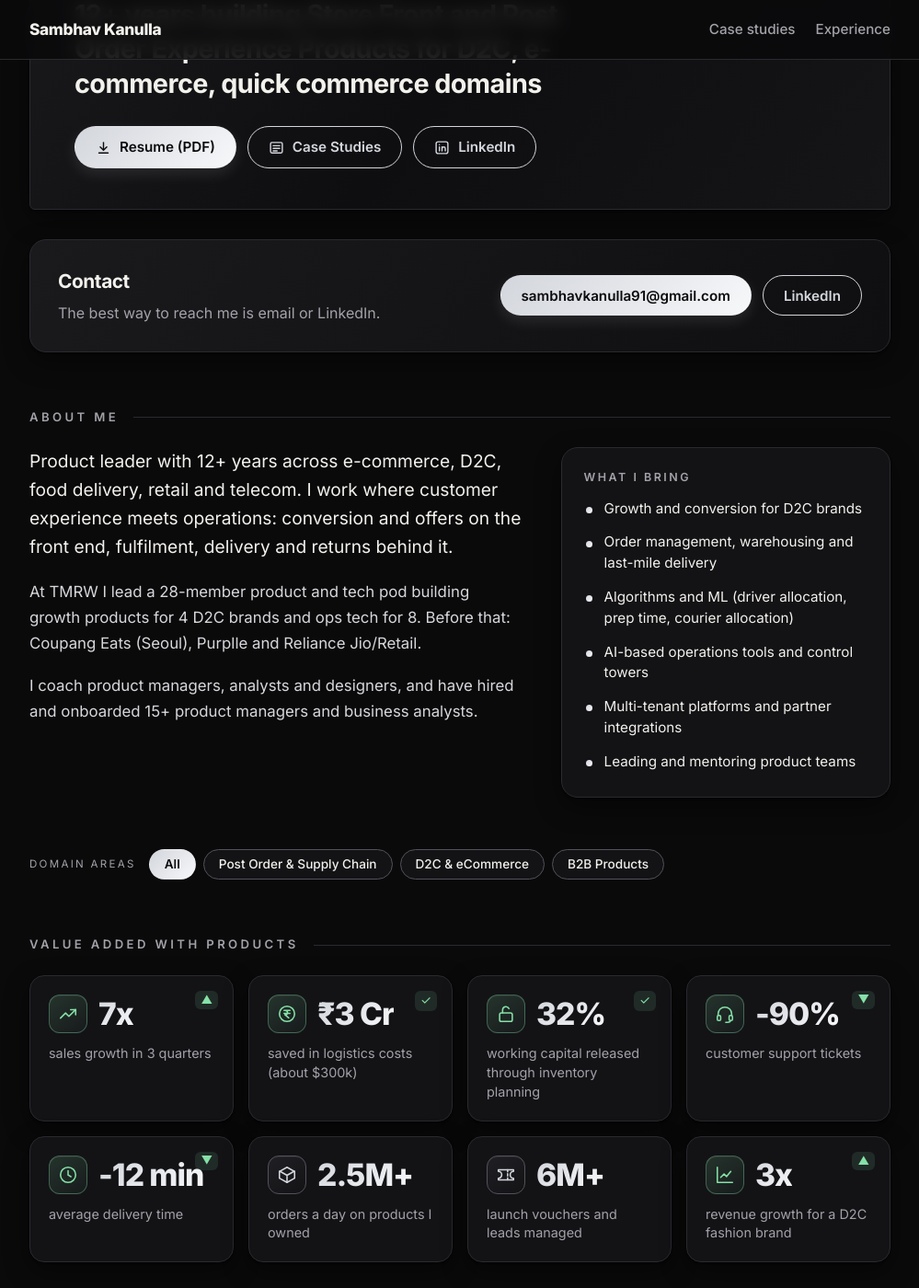
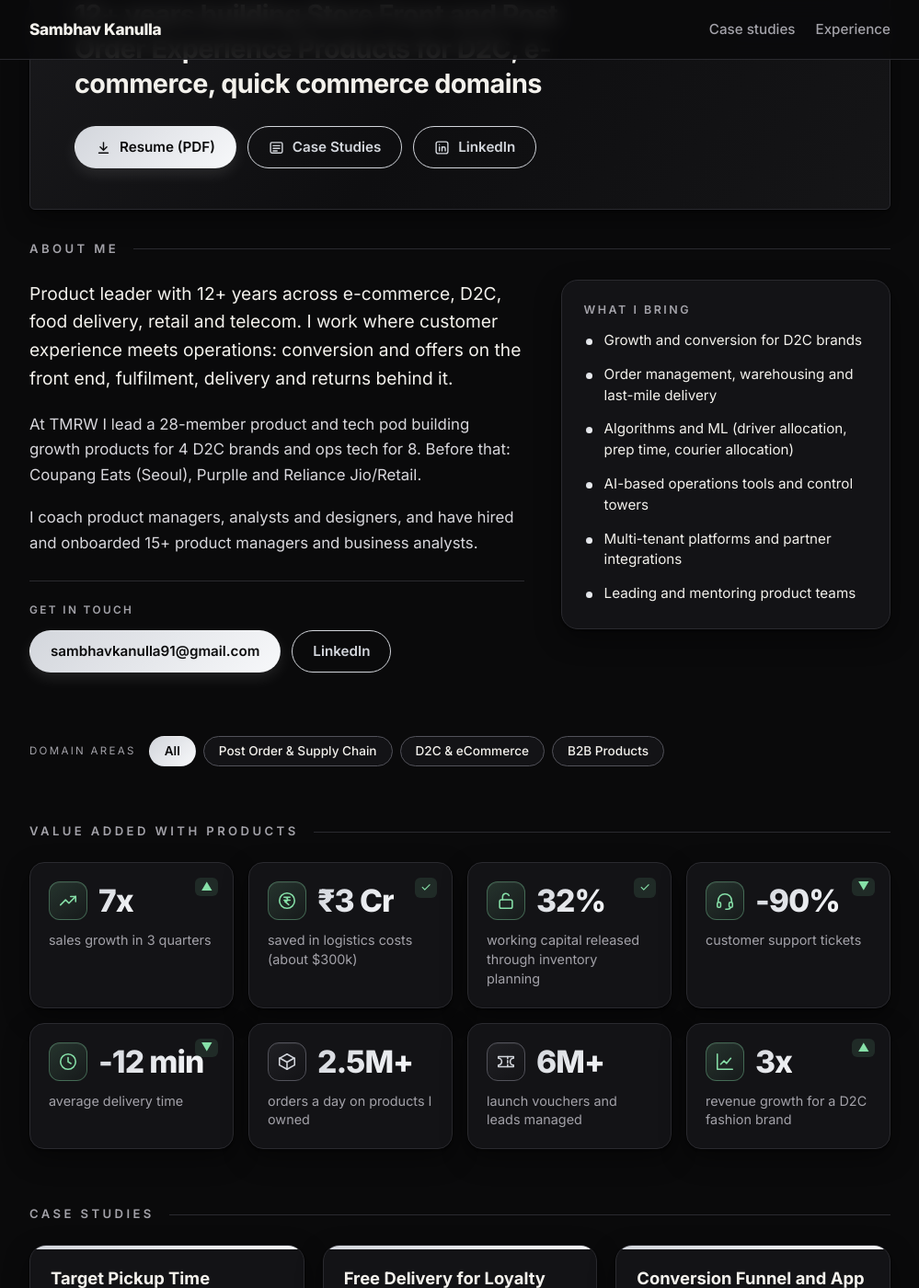
Before and after one commit to sambhavkanulla/sambhavkanulla.github.io, a Jekyll site: the page built from index.html, in a window 1280 px wide and 1400 px high, scrolled down 413 px. Shown: the whole window at 92% size, without its empty margins (140-1139 px from the left). Built offline with Jekyll 4.4.1, drawn with Linux system fonts in a browser that asks for light colours.

Commit message:
Home: move contact links into About Me, remove Contact section
Co-Authored-By: Claude Sonnet 5.5 <noreply@anthropic.com>
Claude-Session: https://claude.ai/code/session_01PrKmB98M39T9226rhsuyd2

```diff
--- a/assets/css/portfolio.css
+++ b/assets/css/portfolio.css
@@ -287,3 +287,8 @@ main > section.area > h2 { align-items: center; }
   .hero .cta-row { margin-top: 22px; }
 }
 @media (max-width: 640px) { .hero .edu span:not(:last-of-type)::after { margin: 0 8px; } .hero .edu svg { margin-right: 8px; } .hero .edu, .hero .edu span { font-size: 0.8rem; } }
+
+.about-contact { margin-top: 26px; padding-top: 22px; border-top: 1px solid var(--line); }
+.about-contact-label { font-size: 0.74rem; text-transform: uppercase; letter-spacing: 0.2em; color: var(--muted); font-weight: 600; margin: 0 0 12px !important; }
+.about-contact .cta-row { margin: 0; }
+.about-layout .prose .about-contact p { font-size: 0.74rem; color: var(--muted); }
--- a/index.html
+++ b/index.html
@@ -25,24 +25,18 @@ title: "Product Leader"
 </section>
 
 
-<section id="contact" class="contact">
-  <div class="contact-card">
-    <div>
-      <h2>Contact</h2>
-      <p class="lead">The best way to reach me is email or LinkedIn.</p>
-    </div>
-    <p class="cta-row">
-      <a class="btn" href="mailto:{{ p.email }}">{{ p.email }}</a>
-      <a class="btn btn-ghost" href="{{ p.linkedin }}" target="_blank" rel="noopener">LinkedIn</a>
-    </p>
-  </div>
-</section>
-
-<section id="about">
+<section id="about" class="about">
   <h2>About Me</h2>
   <div class="about-layout">
     <div class="prose">
       {% for para in p.about %}<p>{{ para }}</p>{% endfor %}
+      <div class="about-contact">
+        <p class="about-contact-label">Get in touch</p>
+        <p class="cta-row">
+          <a class="btn" href="mailto:{{ p.email }}">{{ p.email }}</a>
+          <a class="btn btn-ghost" href="{{ p.linkedin }}" target="_blank" rel="noopener">LinkedIn</a>
+        </p>
+      </div>
     </div>
     <aside class="bring">
       <h3>What I bring</h3>
```
